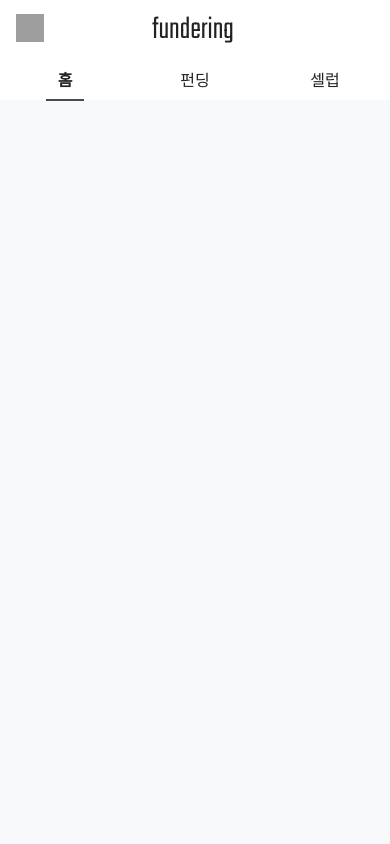
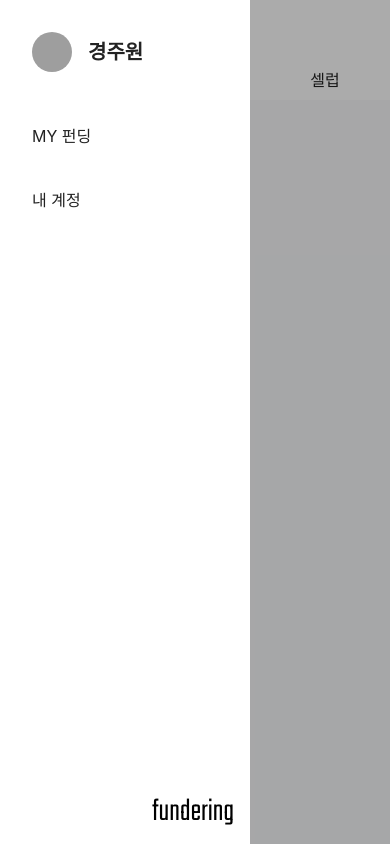
Before and after one commit to Step3-kakao-tech-campus/Team13_FE, a React (Vite) app in the folder src/: page / in a window 390 px wide. Built offline with nearby package versions, Linux system fonts and the light colour scheme; grey boxes are pictures that could not be loaded; a web font is replaced by a local one.

Commit message:
feat: 모바일 나비게이션 바 모달형 사이드바 추가

```diff
--- a/src/src/components/common/nav-bar/MobileNavBar.jsx
+++ b/src/src/components/common/nav-bar/MobileNavBar.jsx
@@ -4,6 +4,7 @@ import { PropTypes } from "prop-types";
 
 import MenuIcon from "@/assets/MenuIcon.jsx";
 import MobileTabList from "@/components/common/nav-bar/MobileTabList.jsx";
+import MobileSideBar from "@/components/common/nav-bar/MobileSideBar.jsx";
 
 const Styled = {
   Container: styled.nav`
@@ -29,11 +30,12 @@ const Styled = {
     font-family: ${({ theme }) => theme.fontFamily.logo};
     font-weight: 300;
     font-size: 2rem;
+    color: ${({ theme }) => theme.color.highlight};
   `,
 };
 
 function MobileNavBar({ isTabList }) {
-  const [isMenuOpen, setIsMenuOpen] = useState(false);
+  const [isMenuOpen, setIsMenuOpen] = useState(true);
 
   return (
     <>
@@ -53,7 +55,7 @@ function MobileNavBar({ isTabList }) {
         {isTabList && <MobileTabList />}
       </Styled.Container>
 
-      {isMenuOpen && <div>hi</div>}
+      {isMenuOpen && <MobileSideBar setIsSideBarOpen={setIsMenuOpen} />}
     </>
   );
 }
--- /dev/null
+++ b/src/src/components/common/nav-bar/MobileSideBar.jsx
@@ -0,0 +1,131 @@
+import { useRef, memo } from "react";
+import styled from "styled-components";
+import { useNavigate } from "react-router-dom";
+
+import Portal from "@/components/common/Portal.jsx";
+import OriginBackdrop from "@/styles/Backdrop.js";
+import TestAccountIcon from "@/assets/TestAccountIcon.jsx";
+import routes from "@/constants/routes.js";
+import useBodyStyleFixed from "@/hooks/useBodyStyleFixed.js";
+import useOutsideClick from "@/hooks/useOutsideClick.js";
+import { PropTypes } from "prop-types";
+
+const Styled = {
+  Backdrop: styled(OriginBackdrop)`
+    display: block;
+  `,
+  SideBar: styled.section`
+    position: relative;
+    width: 250px;
+    height: 100vh;
+    background-color: ${({ theme }) => theme.color.white};
+  `,
+  Profile: styled.article`
+    padding: 2rem;
+
+    display: flex;
+    justify-content: flex-start;
+    align-items: center;
+
+    .profileImg {
+      width: 40px;
+      height: 40px;
+      border-radius: 9999px;
+    }
+
+    .nickname {
+      margin-left: 1rem;
+      font-size: 1.25rem;
+      font-weight: 600;
+    }
+  `,
+  Menu: styled.li`
+    padding-left: 2rem;
+    height: 4rem;
+
+    display: flex;
+    justify-content: flex-start;
+    align-items: center;
+  `,
+  Logo: styled.div`
+    position: absolute;
+    bottom: 1rem;
+    right: 1rem;
+    font-family: ${({ theme }) => theme.fontFamily.logo};
+    font-weight: 300;
+    font-size: 2rem;
+    color: ${({ theme }) => theme.color.highlight};
+  `,
+};
+
+function MobileSideBar({ setIsSideBarOpen }) {
+  const sideBarRef = useRef();
+  const navigate = useNavigate();
+  useOutsideClick(sideBarRef, () => setIsSideBarOpen(false));
+  useBodyStyleFixed();
+
+  const isLoggedIn = true;
+
+  const userInfo = {
+    profileUrl:
+      "https://velog.velcdn.com/images/j8won/profile/55917697-2140-40be-ad07-d2d02137f38e/image.jpeg",
+    name: "경주원",
+  };
+
+  const menuList = [
+    { title: "MY 펀딩", uri: routes.myFund },
+    { title: "내 계정", uri: routes.setting },
+  ];
+
+  return (
+    <Portal>
+      <Styled.Backdrop>
+        <Styled.SideBar ref={sideBarRef}>
+          <Styled.Profile>
+            {isLoggedIn ? (
+              <img
+                className="profileImg"
+                src={userInfo.profileUrl}
+                alt="프로필 사진"
+              />
+            ) : (
+              <TestAccountIcon size={40} />
+            )}
+
+            <div
+              className="nickname"
+              onClick={() => {
+                isLoggedIn || navigate(routes.signIn);
+              }}
+            >
+              {isLoggedIn ? userInfo.name : "로그인"}
+            </div>
+          </Styled.Profile>
+
+          {isLoggedIn && (
+            <ul>
+              {menuList.map((menu) => (
+                <Styled.Menu
+                  key={menu.title}
+                  onClick={() => {
+                    navigate(menu.uri);
+                  }}
+                >
+                  {menu.title}
+                </Styled.Menu>
+              ))}
+            </ul>
+          )}
+
+          <Styled.Logo>fundering</Styled.Logo>
+        </Styled.SideBar>
+      </Styled.Backdrop>
+    </Portal>
+  );
+}
+
+MobileSideBar.propTypes = {
+  setIsSideBarOpen: PropTypes.func.isRequired,
+};
+
+export default memo(MobileSideBar);
--- /dev/null
+++ b/src/src/styles/Backdrop.js
@@ -0,0 +1,18 @@
+import styled from "styled-components";
+
+const Backdrop = styled.section`
+  position: fixed;
+  top: 0;
+
+  width: 100vw;
+  height: 100vh;
+
+  display: flex;
+  justify-content: center;
+  align-items: center;
+
+  background-color: rgba(0, 0, 0, 0.33);
+  z-index: 100;
+`;
+
+export default Backdrop;
```
